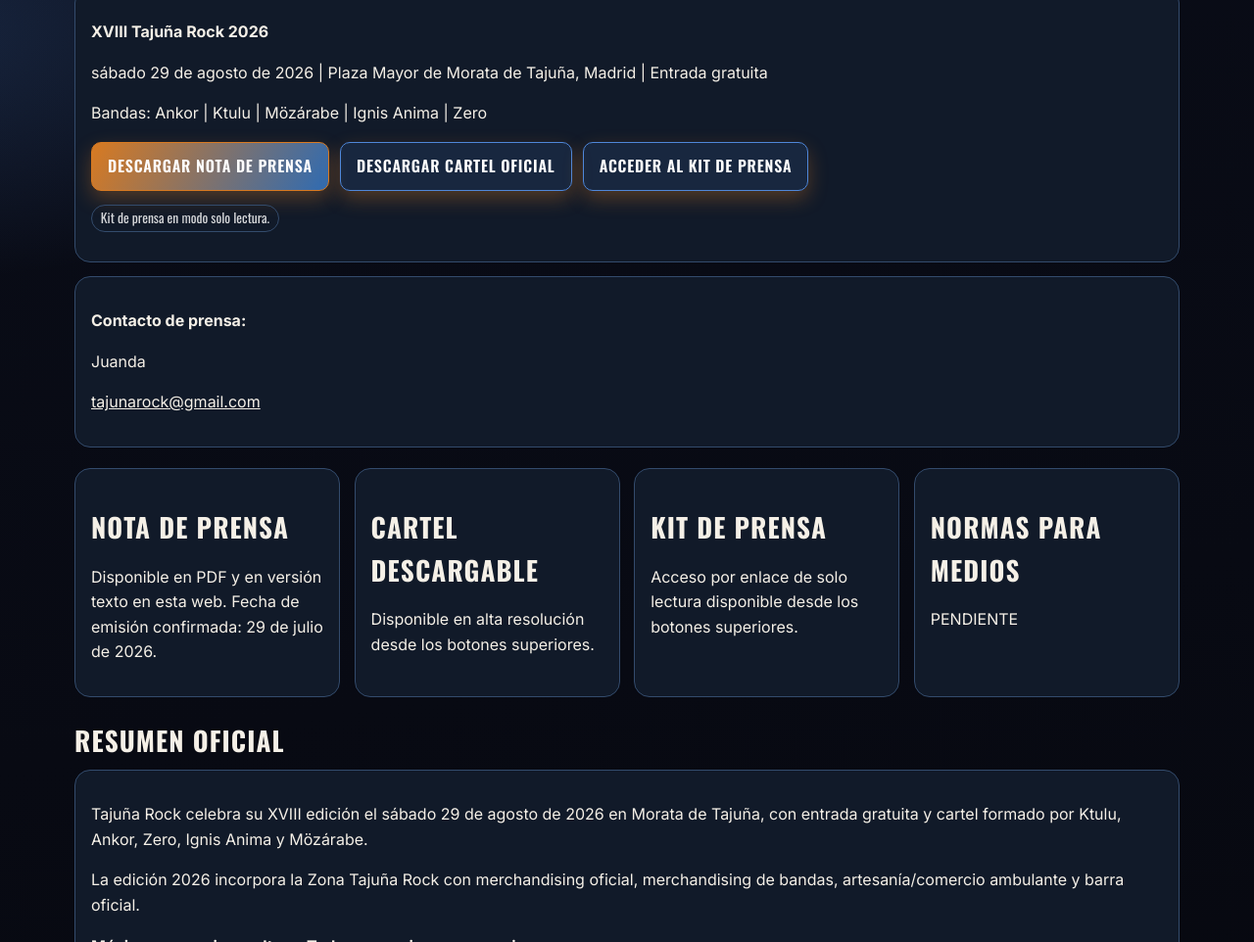
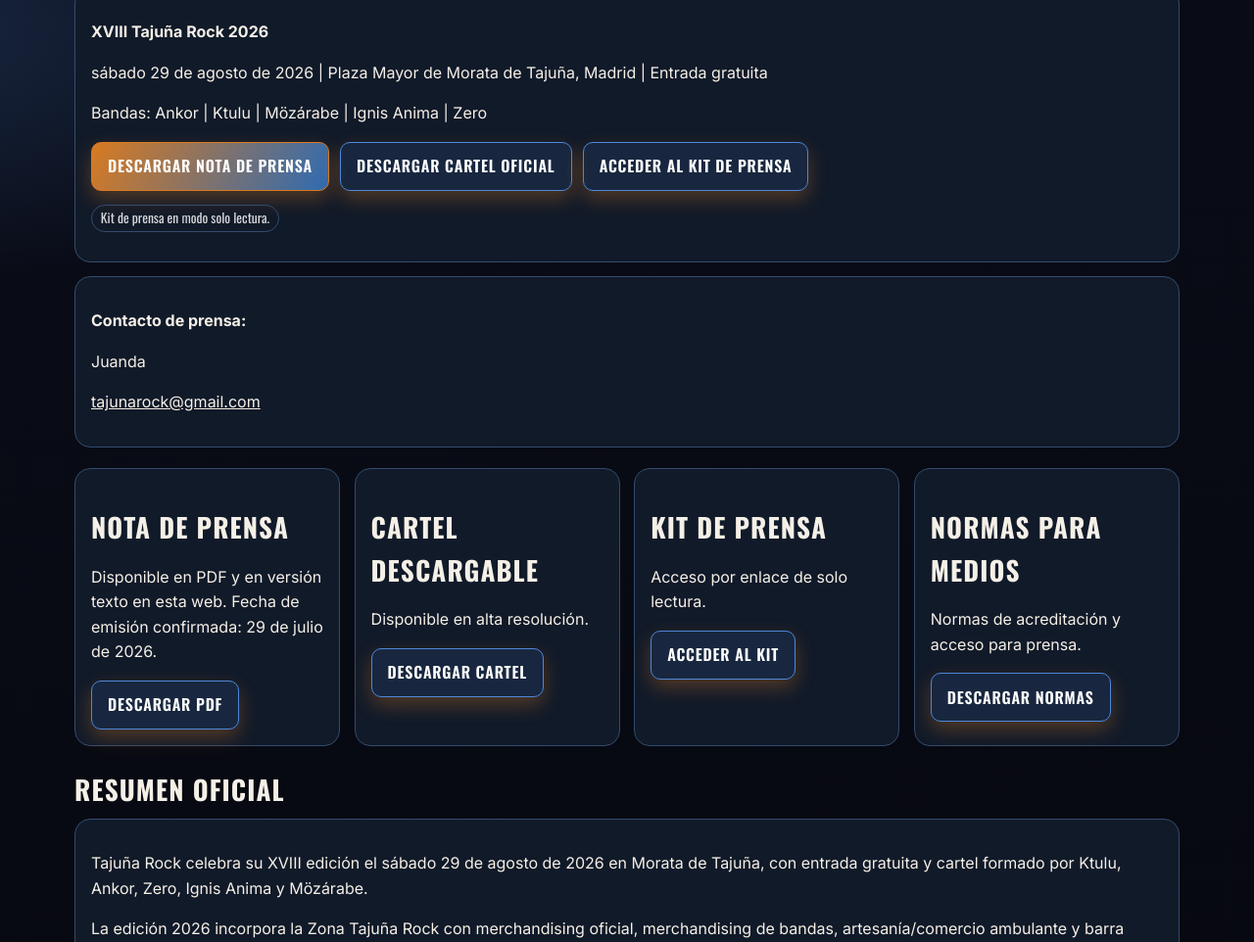
Before and after one commit to Juanda-ecaweb/Tajuna-Rock, a plain HTML site: page prensa.html in a window 1280 px wide. Shown: the part 336-1298 px from the top of the page at 98% size. Drawn offline with nearby package versions, Linux system fonts and the light colour scheme.

Commit message:
Add download links to press resource cards

```diff
--- a/prensa.html
+++ b/prensa.html
@@ -61,13 +61,32 @@
       <section class="section grid" aria-label="Recursos de prensa">
         <article class="card">
           <h2>Nota de prensa</h2>
-          <p>
-            Disponible en PDF y en versión texto en esta web. Fecha de emisión confirmada: 29 de julio de 2026.
-          </p>
+          <p>Disponible en PDF y en versión texto en esta web. Fecha de emisión confirmada: 29 de julio de 2026.</p>
+          <div class="action-row">
+            <a class="btn alt" data-press-nota href="#">Descargar PDF</a>
+          </div>
         </article>
-        <article class="card"><h2>Cartel descargable</h2><p>Disponible en alta resolución desde los botones superiores.</p></article>
-        <article class="card"><h2>Kit de prensa</h2><p>Acceso por enlace de solo lectura disponible desde los botones superiores.</p></article>
-        <article class="card"><h2>Normas para medios</h2><p>PENDIENTE</p></article>
+        <article class="card">
+          <h2>Cartel descargable</h2>
+          <p>Disponible en alta resolución.</p>
+          <div class="action-row">
+            <a class="btn alt" data-press-cartel href="#">Descargar cartel</a>
+          </div>
+        </article>
+        <article class="card">
+          <h2>Kit de prensa</h2>
+          <p>Acceso por enlace de solo lectura.</p>
+          <div class="action-row">
+            <a class="btn alt" data-press-kit href="#">Acceder al kit</a>
+          </div>
+        </article>
+        <article class="card">
+          <h2>Normas para medios</h2>
+          <p>Normas de acreditación y acceso para prensa.</p>
+          <div class="action-row">
+            <a class="btn alt" href="documentos/prensa/normas_acreditacion_acceso_prensa.pdf" target="_blank" rel="noopener">Descargar normas</a>
+          </div>
+        </article>
       </section>
 
       <section class="section" aria-labelledby="resumen-prensa-title">
```
